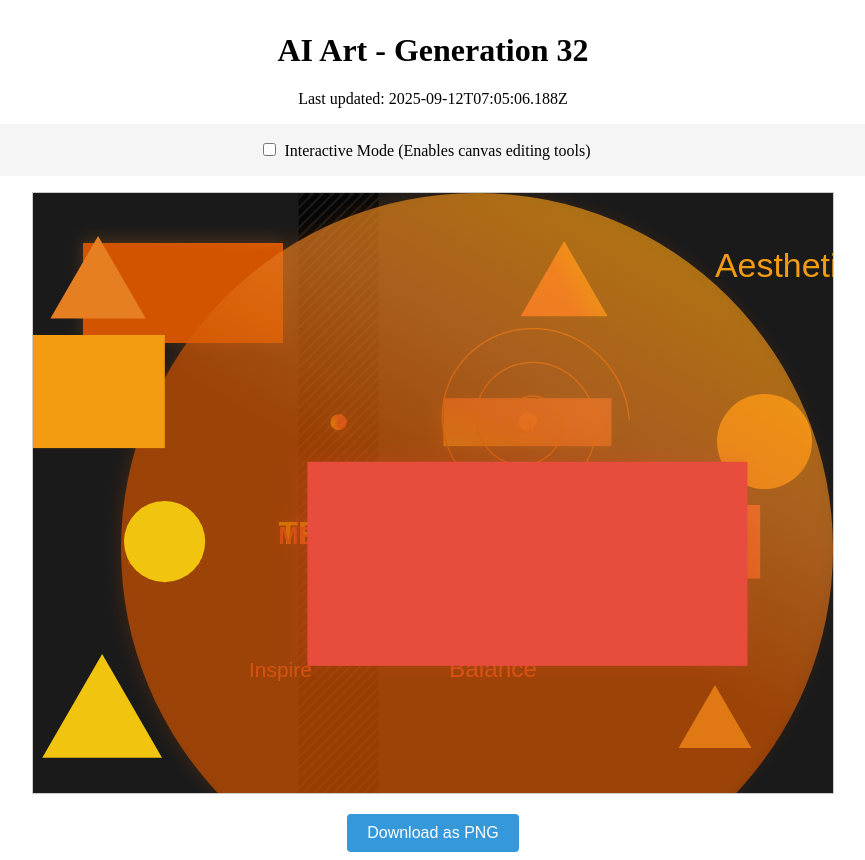
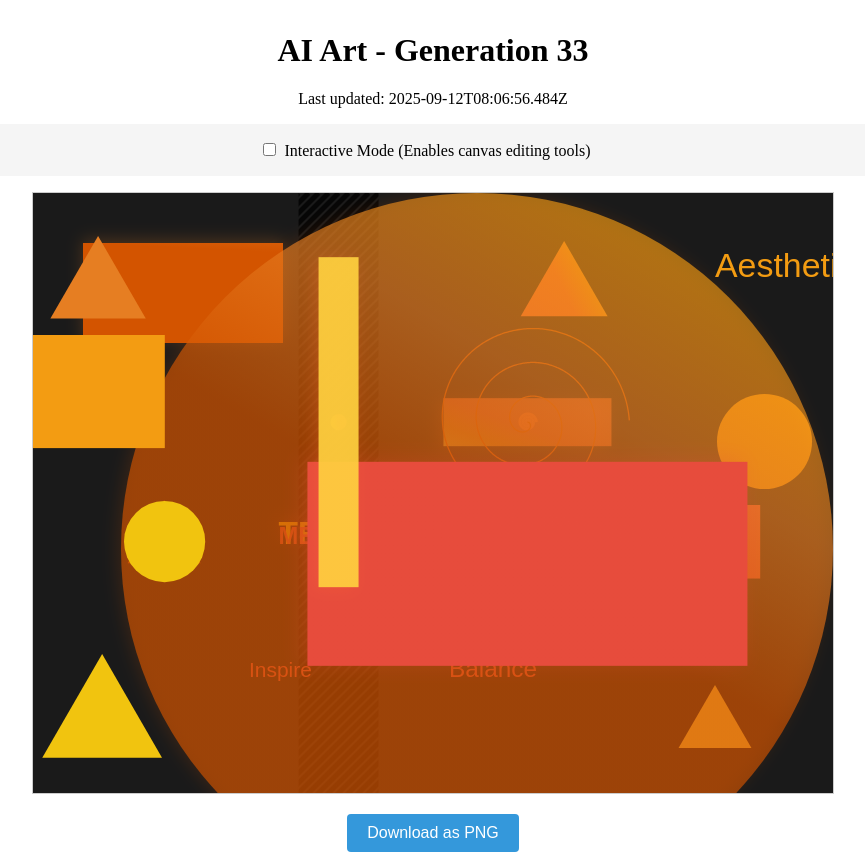
Before and after one commit to mcclowes/ai-art, a React (Vite) app: page / in a window 1280 px wide. Shown: the whole page, without its empty margins (207-1072 px from the left). Built offline with nearby package versions, Linux system fonts and the light colour scheme.

Commit message:
Improve artwork - Generation 33

```diff
--- a/src/artwork-state.ts
+++ b/src/artwork-state.ts
@@ -477,9 +477,36 @@ export const artworkState: ArtworkState = {
       "radius": 40.60715393862517,
       "fillStyle": "#f1c40f",
       "id": "circle_1757660706188"
+    },
+    {
+      "type": "rectangle",
+      "x": 285.5624227441286,
+      "y": 64.17181705809645,
+      "width": 40,
+      "height": 330,
+      "fillStyle": "#FF6B35",
+      "gradient": {
+        "type": "radial",
+        "colors": [
+          "#FF6B35",
+          "#F7931E",
+          "#FFD23F"
+        ],
+        "direction": 272.38903472064857,
+        "centerX": 0.39102239363519314,
+        "centerY": 0.3026894081930974
+      },
+      "shadow": {
+        "blur": 16.435732195319385,
+        "color": "#FF6B3540",
+        "offsetX": -4.327053038114112,
+        "offsetY": 2.628272852626841
+      },
+      "opacity": 0.9046744163380319,
+      "id": "gradient_rect_1757664416484"
     }
   ],
-  "generation": 32,
-  "lastUpdated": "2025-09-12T07:05:06.188Z",
+  "generation": 33,
+  "lastUpdated": "2025-09-12T08:06:56.484Z",
   "cycleStarted": "2025-09-11T00:20:59.429Z"
 };
```
